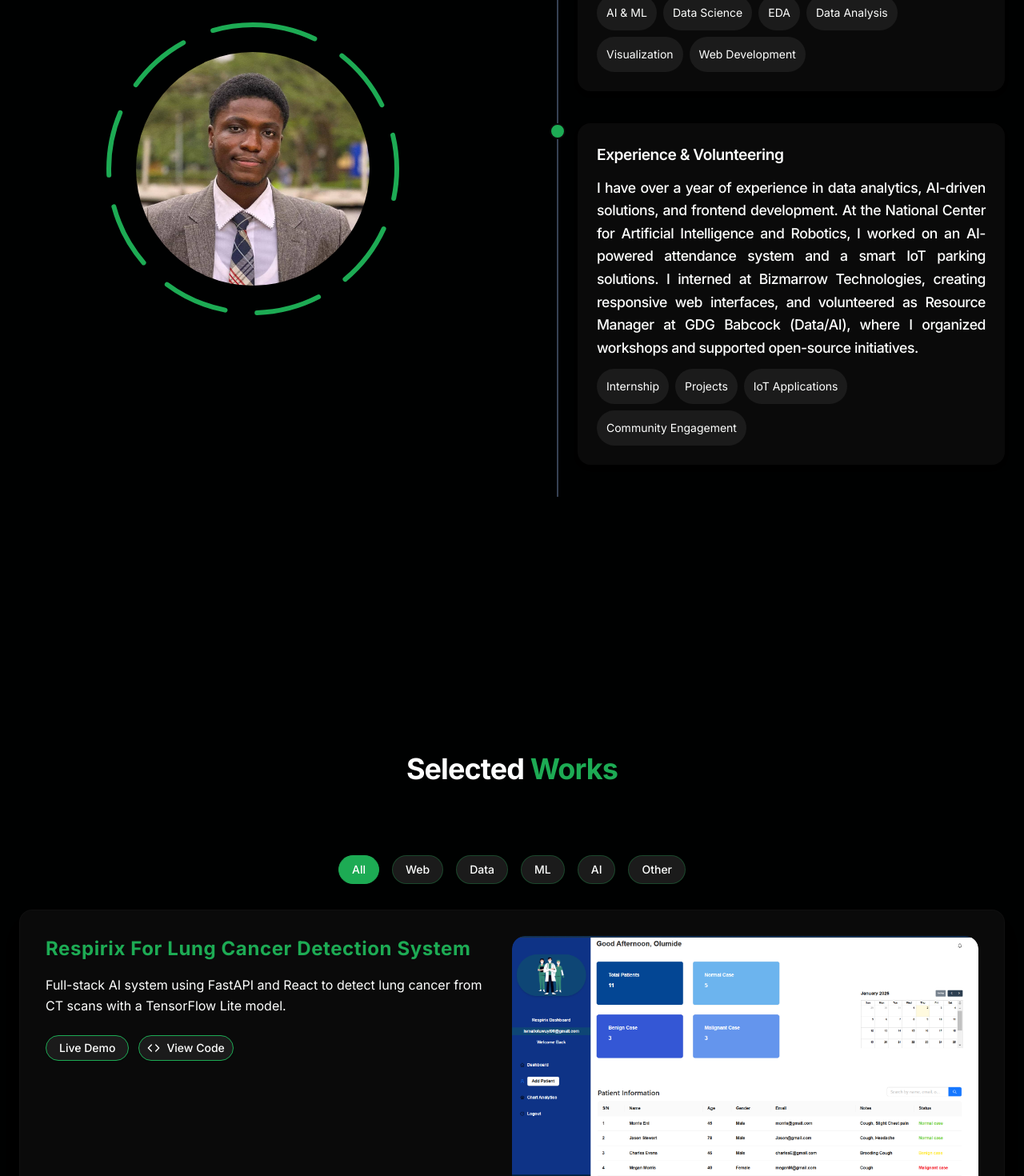
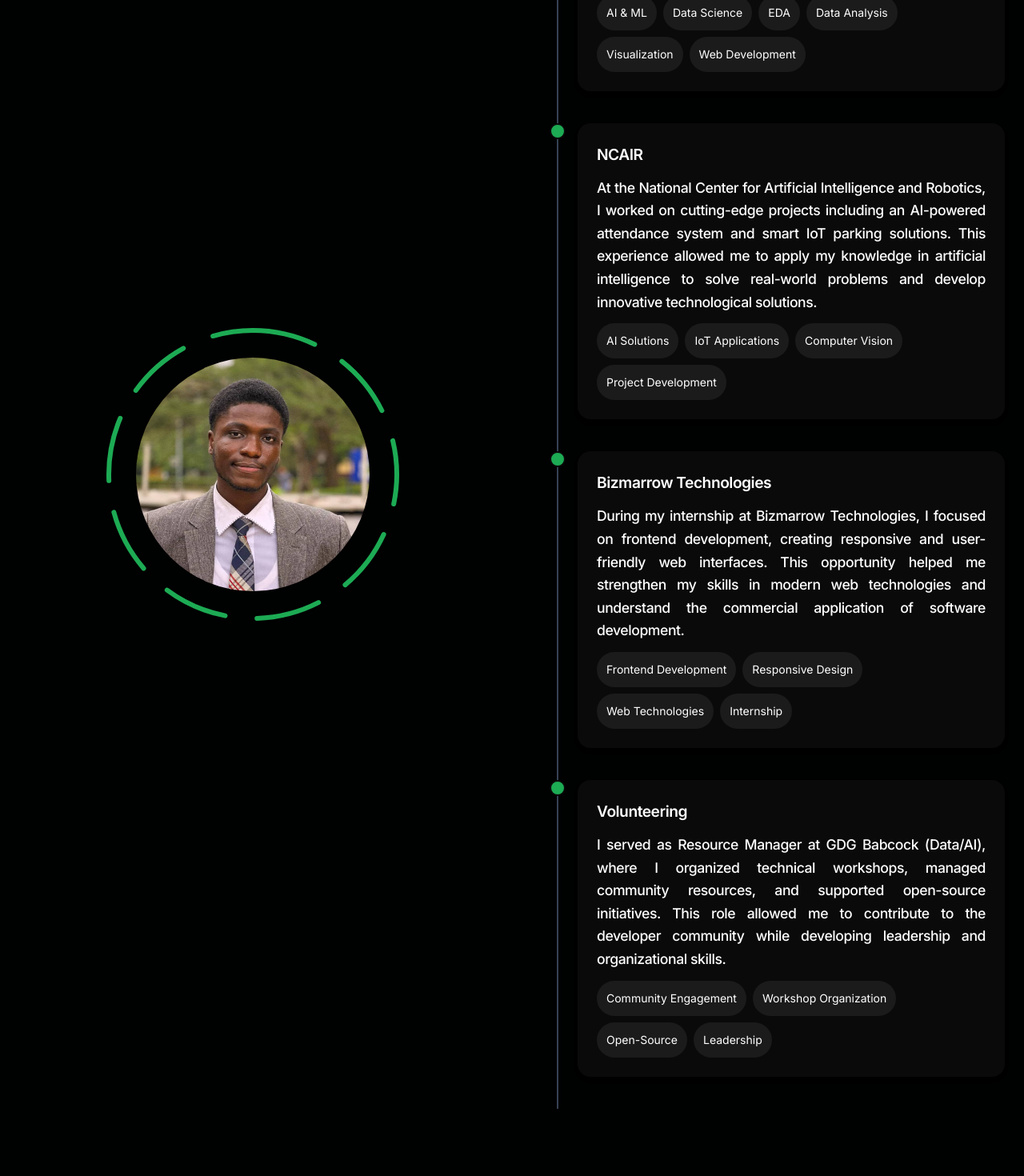
Before and after one commit to mideyolu/Portfolio, a React (Vite) app: page / in a window 1280 px wide. Shown: the part 1248-2718 px from the top of the page at 80% size. Built offline with nearby package versions, Linux system fonts and the light colour scheme; no server answers; the HTML template or start-up script is replaced by a standard one.

Commit message:
Updates to about info

```diff
--- a/src/data/about.ts
+++ b/src/data/about.ts
@@ -1,14 +1,53 @@
+
+
+// export const aboutItems = [
+//     {
+//         title: "About Me",
+//         description: "I'm a Software Engineer specializing in AI, Machine Learning, and Data Science. I graduated with a First Class Honors in Software Engineering from Babcock University, with strong foundations in algorithms, databases, and software design.",
+
+//         tags: [
+//             "AI & ML",
+//             "Data Science",
+//             "EDA",
+//             "Data Analysis",
+//             "Visualization",
+//             "Web Development",
+//         ],
+//         animation: slideFromUp,
+//     },
+//     {
+//         title: "Experience & Volunteering",
+//         description:
+//             "I have over a year of experience in data analytics, AI-driven solutions, and frontend development. At the National Center for Artificial Intelligence and Robotics, I worked on an AI-powered attendance system and a smart IoT parking solutions. I interned at Bizmarrow Technologies, creating responsive web interfaces, and volunteered as Resource Manager at GDG Babcock (Data/AI), where I organized workshops and supported open-source initiatives.",
+
+
+//         tags: [
+//             "Internship",
+//             "Projects",
+//             "IoT Applications",
+//             "Community Engagement",
+//         ],
+//         animation: slideFromRight,
+//     },
+// ];
+
+
 // about.ts
+
+
+
 import {
     slideFromRight,
-    slideFromUp
+    slideFromUp,
+    slideFromLeft,
+    slideFromDown
 } from "@/components/Animation/animation";
 
 export const aboutItems = [
     {
-        title: "About Me",
-        description: "I'm a Software Engineer specializing in AI, Machine Learning, and Data Science. I graduated with a First Class Honors in Software Engineering from Babcock University, with strong foundations in algorithms, databases, and software design.",
-
+        title: "My Profile",
+        description:
+            "I'm a Software Engineer specializing in AI, Machine Learning, and Data Science. I graduated with a First Class Honors in Software Engineering from Babcock University, with strong foundations in algorithms, databases, and software design.",
         tags: [
             "AI & ML",
             "Data Science",
@@ -20,17 +59,39 @@ export const aboutItems = [
         animation: slideFromUp,
     },
     {
-        title: "Experience & Volunteering",
+        title: "NCAIR",
         description:
-            "I have over a year of experience in data analytics, AI-driven solutions, and frontend development. At the National Center for Artificial Intelligence and Robotics, I worked on an AI-powered attendance system and a smart IoT parking solutions. I interned at Bizmarrow Technologies, creating responsive web interfaces, and volunteered as Resource Manager at GDG Babcock (Data/AI), where I organized workshops and supported open-source initiatives.",
-
-
+            "At the National Center for Artificial Intelligence and Robotics, I worked on cutting-edge projects including an AI-powered attendance system and smart IoT parking solutions. This experience allowed me to apply my knowledge in artificial intelligence to solve real-world problems and develop innovative technological solutions.",
         tags: [
-            "Internship",
-            "Projects",
+            "AI Solutions",
             "IoT Applications",
-            "Community Engagement",
+            "Computer Vision",
+            "Project Development",
         ],
         animation: slideFromRight,
     },
+    {
+        title: "Bizmarrow Technologies",
+        description:
+            "During my internship at Bizmarrow Technologies, I focused on frontend development, creating responsive and user-friendly web interfaces. This opportunity helped me strengthen my skills in modern web technologies and understand the commercial application of software development.",
+        tags: [
+            "Frontend Development",
+            "Responsive Design",
+            "Web Technologies",
+            "Internship",
+        ],
+        animation: slideFromLeft,
+    },
+    {
+        title: "Volunteering",
+        description:
+            "I served as Resource Manager at GDG Babcock (Data/AI), where I organized technical workshops, managed community resources, and supported open-source initiatives. This role allowed me to contribute to the developer community while developing leadership and organizational skills.",
+        tags: [
+            "Community Engagement",
+            "Workshop Organization",
+            "Open-Source",
+            "Leadership",
+        ],
+        animation: slideFromDown,
+    },
 ];
```
